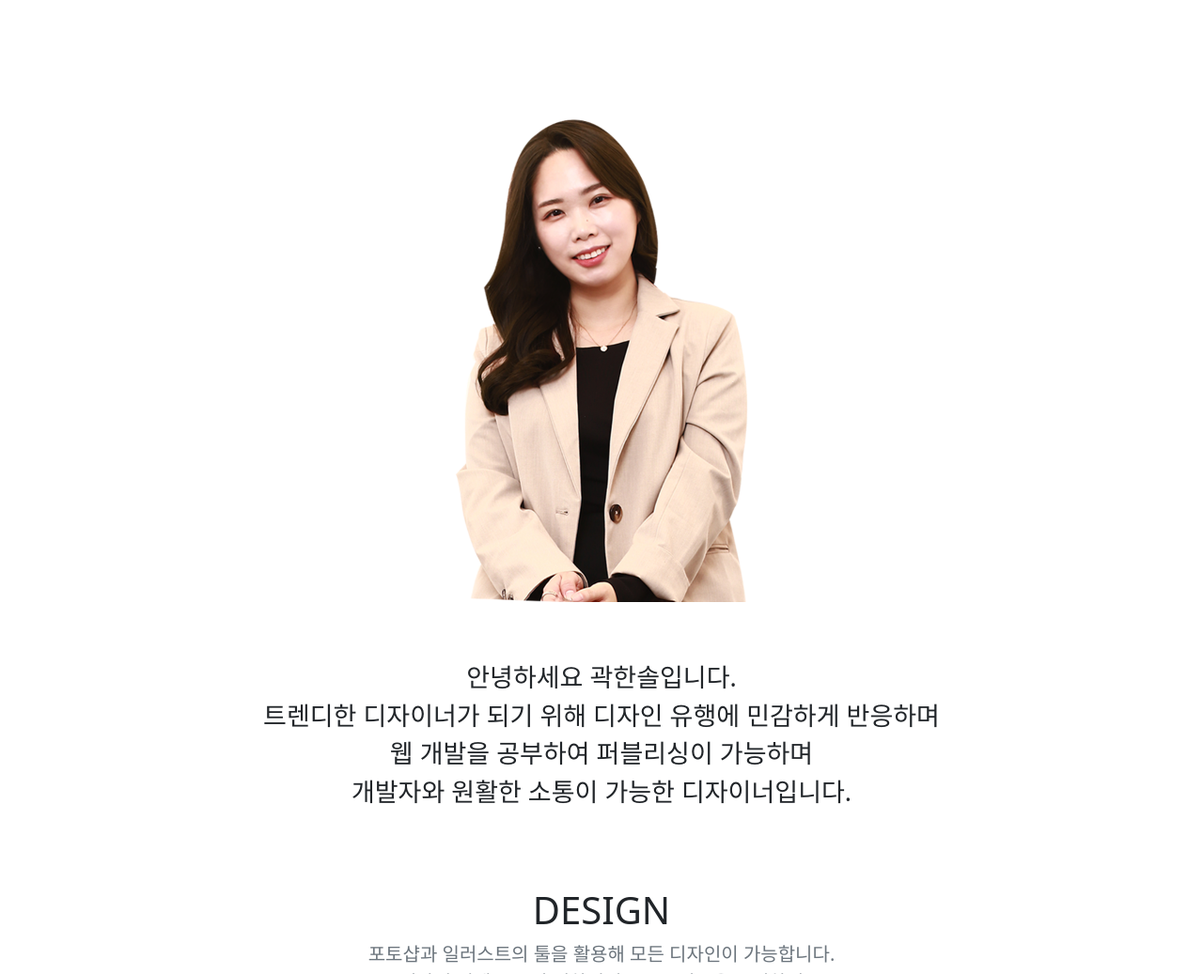
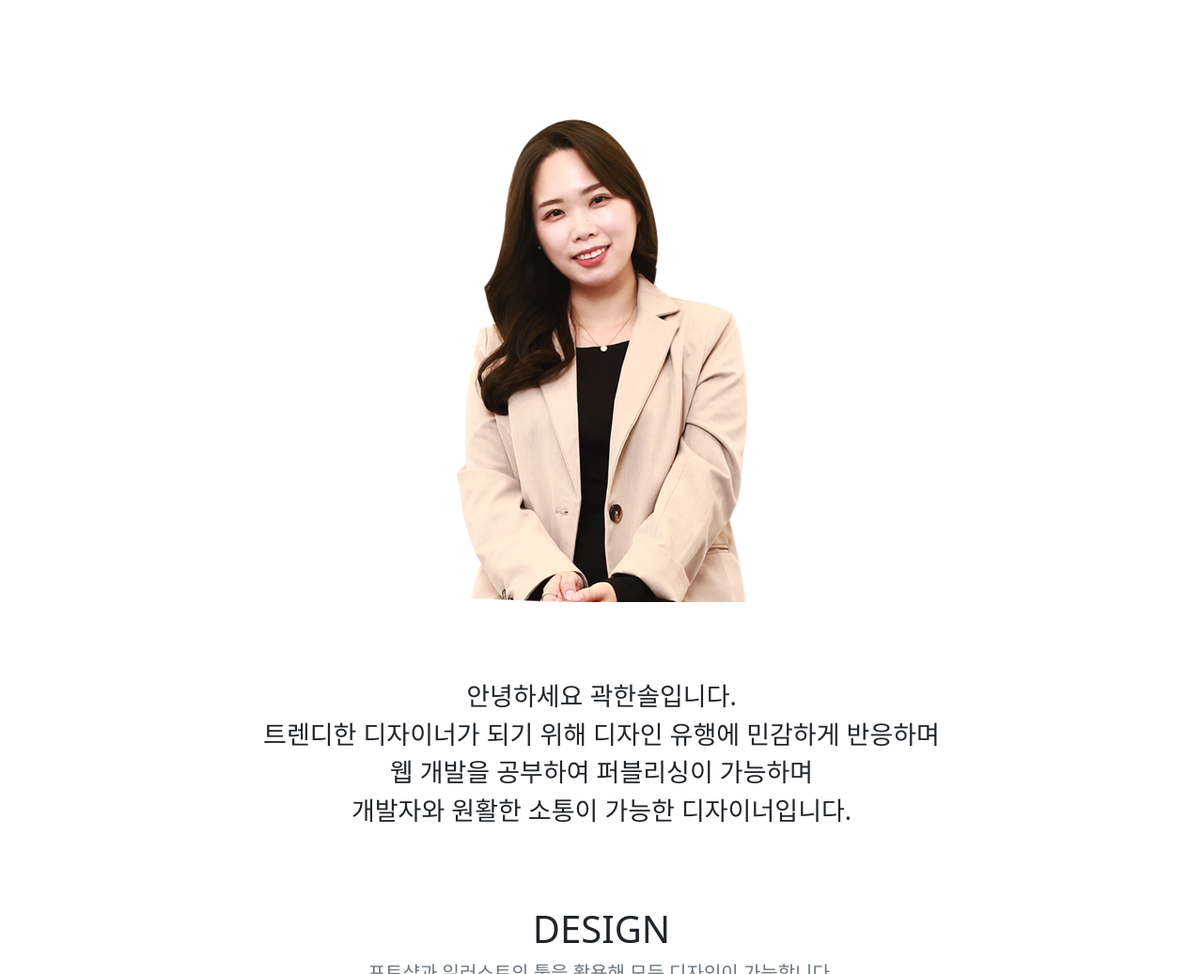
Before and after one commit to kwakhansol/DesignPortffolio, a plain HTML site: page index.html in a window 1280 px wide. Shown: the part 63-1100 px from the top of the page at 94% size. Drawn offline with nearby package versions, Linux system fonts and the light colour scheme.

Commit message:
소개 업데이트

```diff
--- a/index.html
+++ b/index.html
@@ -83,7 +83,7 @@
     <section class="py-5 text-center container" >
         <div class="col-lg-6 col-md-8 mx-auto" style="width:1000px;">
             <img src="sol.png" alt="" style="width:600px;height:600px;">
-            <div class="col" style="height: 100px; margin-top: 60px;">
+            <div class="col" style="height: 100px; margin-top: 80px;">
                 <p style="font-size: 27px;">안녕하세요 곽한솔입니다.<br>
                     트렌디한 디자이너가 되기 위해 디자인 유행에 민감하게 반응하며<br>
                     웹 개발을 공부하여 퍼블리싱이 가능하며<br>
```
